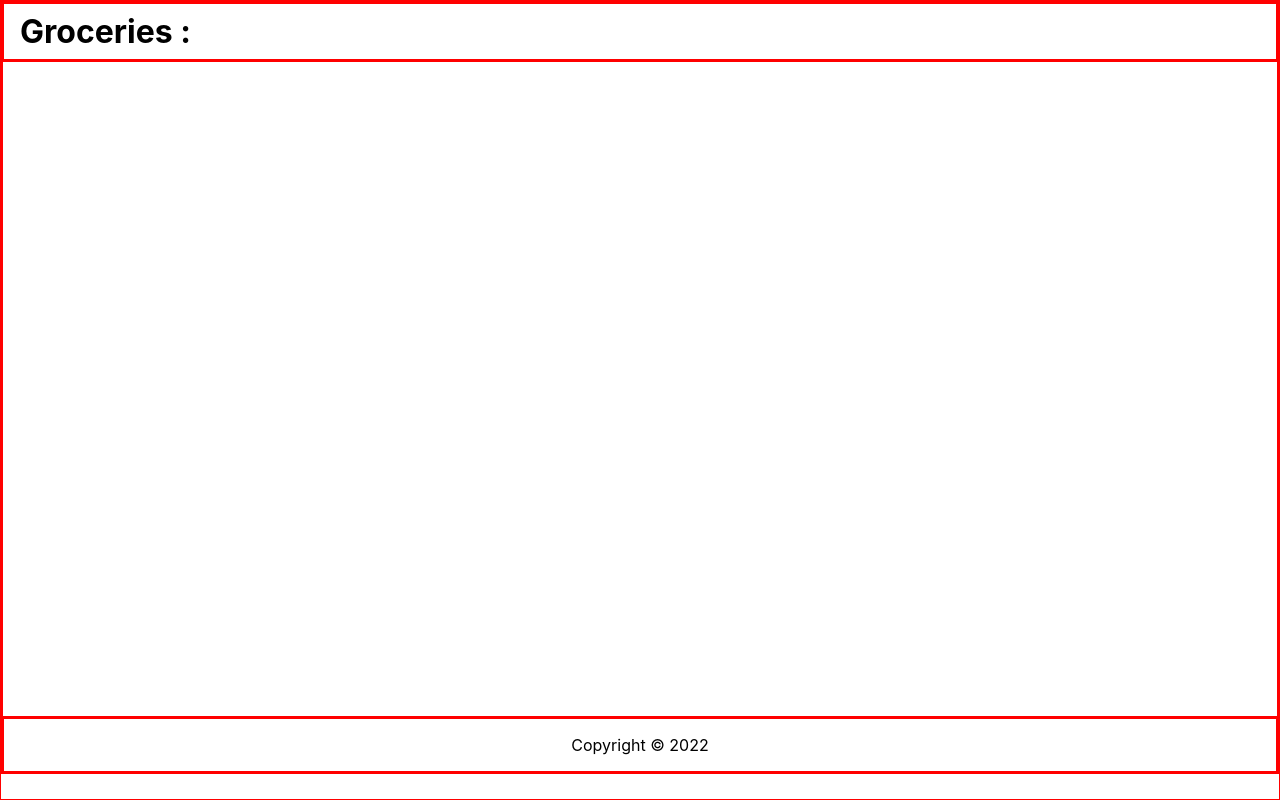
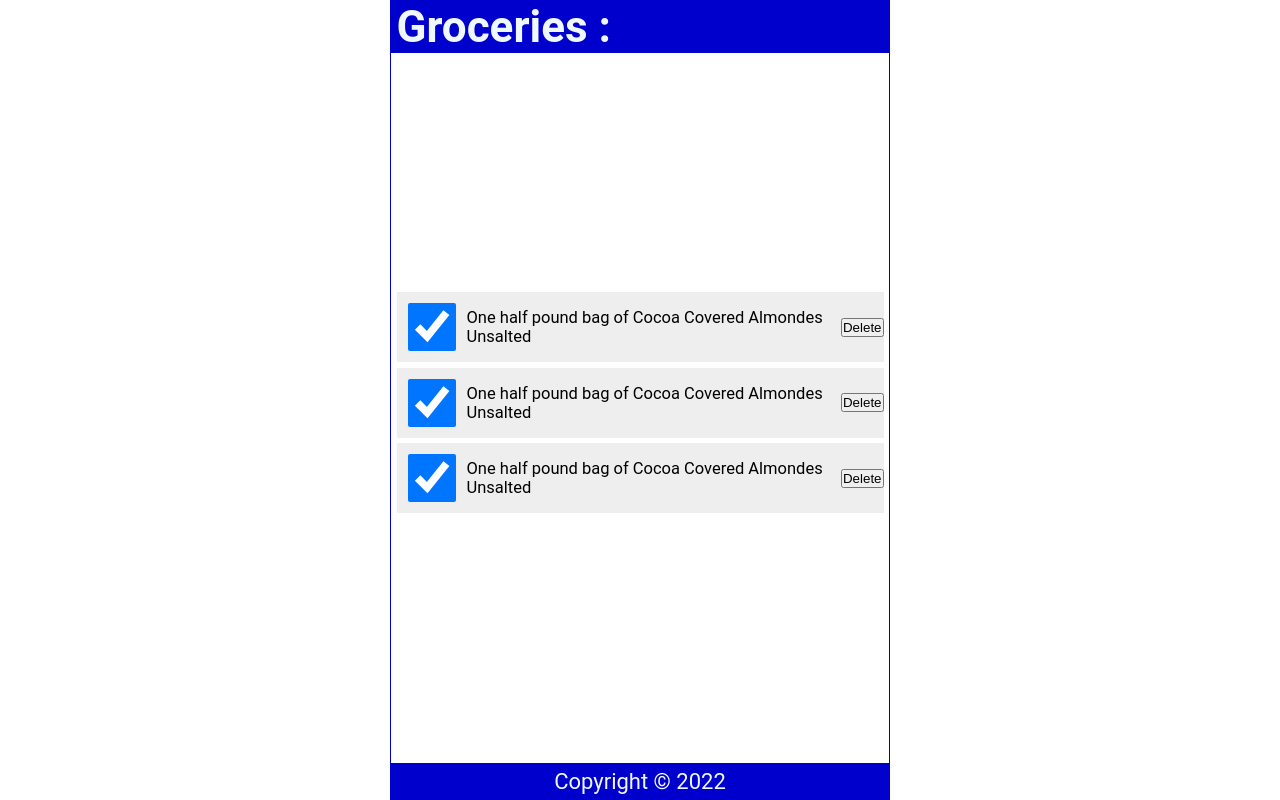
Before and after one commit to shehabElsharif/react-learning-experience, a React (Create React App) app: page / in a window 1280 px wide. Built offline with nearby package versions, Linux system fonts and the light colour scheme.

Commit message:
changed the button into a list and styled the list

```diff
--- a/src/Content.js
+++ b/src/Content.js
@@ -1,5 +1,5 @@
 import React from 'react'
-/* import { useState } from 'react'; */
+import { useState } from 'react';
 
 const Content = () => {
 /*   const [name, setName] = useState('shehab');
@@ -14,11 +14,39 @@ const Content = () => {
         const name = handleNameChange();
         console.log(name);
         } */
+const [items, setItems] = useState([
+  {
+    id: 1,
+    checked: false,
+    item: 'One half pound bag of Cocoa Covered Almondes Unsalted'
+  },
+  {
+    id: 2,
+    checked: false,
+    item: 'One half pound bag of Cocoa Covered Almondes Unsalted'
+  },
+  {
+    id: 3,
+    checked: false,
+    item: 'One half pound bag of Cocoa Covered Almondes Unsalted'
+  },
+])
+
   return (
     <main>
-        {/* <button onClick={() =>{handleClick()}}> Hello {name}!</button> */}
+      <ul>
+      {items.map((item) =>
+        <li className ="item" key={item.id}>
+          <input
+          type="checkbox"
+          checked="{item.checked}"
+          />
+          <label>{item.item}</label>
+          <button>Delete</button>
+        </li>
 
-
+      )}
+    </ul>
     </main>
   )
 
--- a/src/index.css
+++ b/src/index.css
@@ -1,60 +1,118 @@
-*{
+* {
+  margin: 0;
+  padding: 0;
   box-sizing: border-box;
-  border: 1px solid red;
-  padding: 0px;
-  margin: 0px;
 }
-.App{
-  display: contents;
+
+html {
+  font-size: 22px;
 }
-#root{
-  display: contents;
-}
-html{
-  height: 100%;
-}
+
 body {
-  margin: 0;
-  font-family: -apple-system, BlinkMacSystemFont, 'Segoe UI', 'Roboto', 'Oxygen',
+  min-height: 100vh;
+  font-family: 'Roboto', 'Oxygen',
     'Ubuntu', 'Cantarell', 'Fira Sans', 'Droid Sans', 'Helvetica Neue',
     sans-serif;
   -webkit-font-smoothing: antialiased;
   -moz-osx-font-smoothing: grayscale;
-  display: grid;
-  text-align: center;
 }
 
-header{
-  text-align: left;
+.App {
+  display: flex;
+  flex-direction: column;
+  justify-content: center;
+  align-items: center;
+  height: 100vh;
+  width: 100%;
+  max-width: 500px;
+  border: 1px solid mediumblue;
+  margin: auto;
 }
 
-h1{
-  padding: 0.5rem 1rem;
+header {
+  width: 100%;
+  padding: 0 0.25em;
+  background-color: mediumblue;
+  color: aliceblue;
+  display: flex;
+  justify-content: space-between;
+  align-items: center;
 }
 
+main {
+  width: 100%;
+  display: flex;
+  flex-direction: column;
+  flex-grow: 1;
+  justify-content: center;
+  align-items: center;
+  overflow-y: auto;
+}
 
-main{
+footer {
   width: 100%;
+  padding: 0.25em;
+  background-color: mediumblue;
+  color: aliceblue;
   display: grid;
   place-content: center;
-  height: 82vh;
-  }
+}
 
-main button{
-  padding: 1rem 2rem;
-  border-radius: 15rem;
-  background-color: whitesmoke;
+ul {
+  width: 100%;
+  list-style: none;
+  padding: 0 0.25rem 0.25rem;
+}
+
+ul li::before {
+  content: "\200B";
+}
+
+.item {
+  display: flex;
+  justify-content: flex-start;
+  align-items: center;
+  padding: 0.5rem 0 0.5rem 0.5rem;
+  margin: 0.25rem 0;
+  background-color: #eee;
+}
+
+.item:first-child {
+  margin: 0;
+}
+
+.item input[type="checkbox"] {
+  text-align: center;
+  width: 2.5rem;
+  width: 48px;
+  min-width: 48px;
+  height: 2.5rem;
+  height: 48px;
+  min-height: 48px;
+  cursor: pointer;
+  margin-right: 0.5rem;
+}
+
+.item input[type="checkbox"]:focus + label {
+  text-decoration: underline;
+}
+
+.item > label {
+  font-size: 0.75rem;
+  flex-grow: 1;
+}
+
+.item svg {
+  width: 48px;
+  min-width: 48px;
+  height: 36px;
   font-size: 1rem;
+  color: steelblue;
   cursor: pointer;
 }
 
-
-Footer{
-  width: 100%;
-  height: 7vh;
+.item svg:focus,
+.item svg:hover {
+  color: red;
+  outline: none;
 }
-footer p{
-  height: 100%;
-  display: grid;
-  place-content: center;
-}
```
